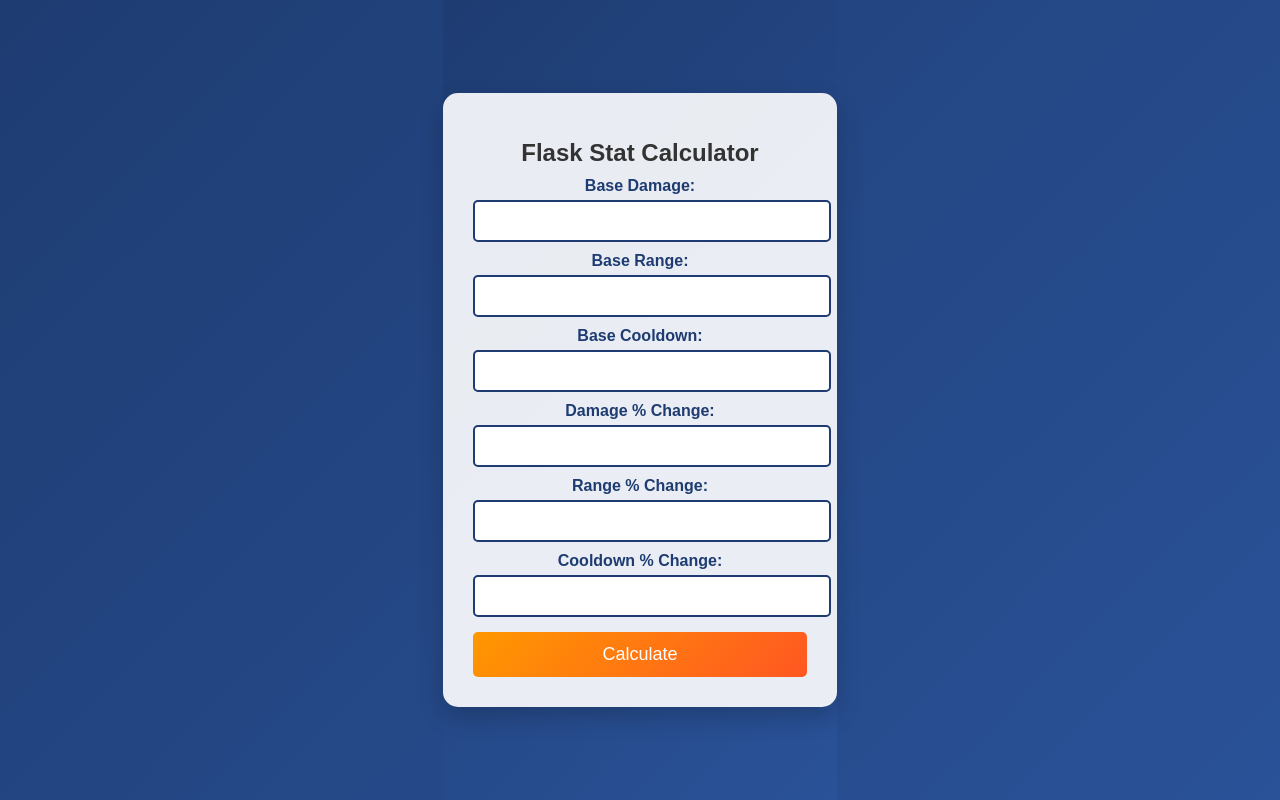
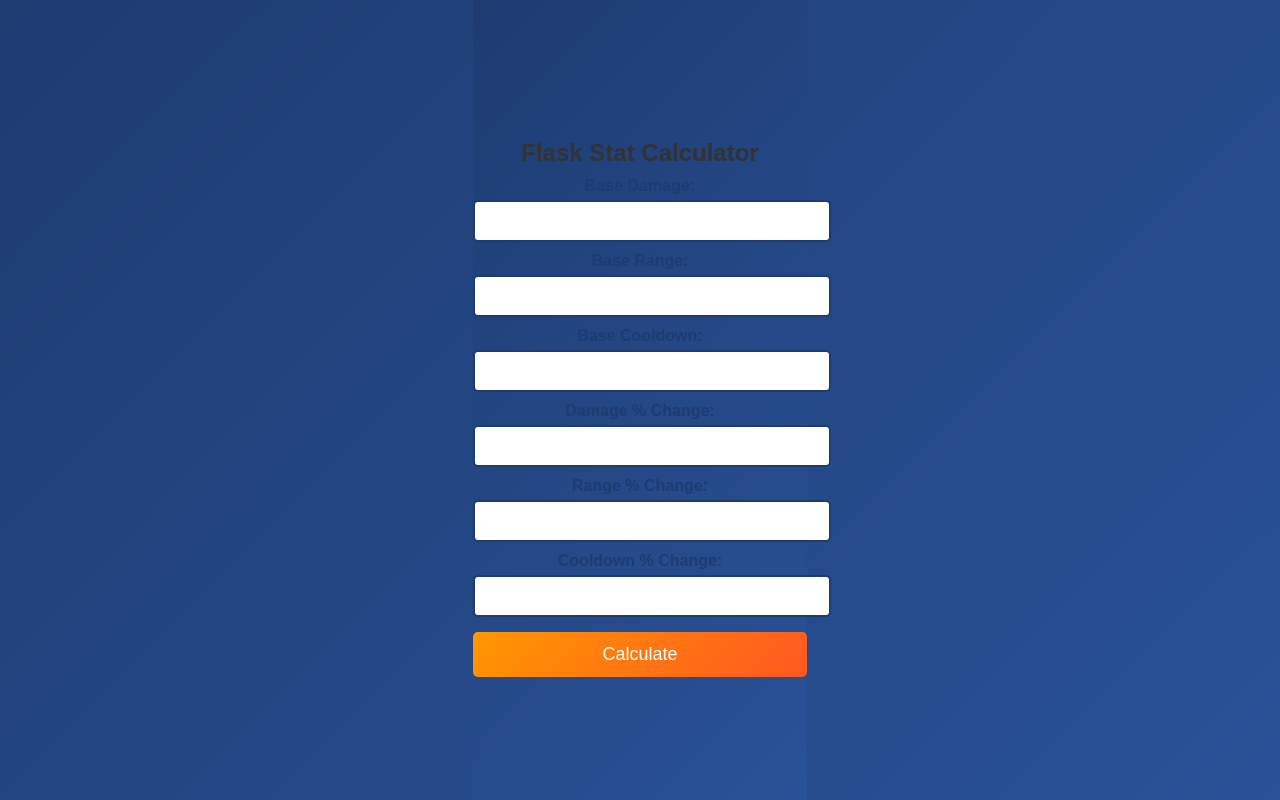
Before and after one commit to PromptedStar90/FNTD-Stat-Calc, a Flask app: page / in a window 1280 px wide. Run offline with Flask 3, Linux system fonts and the light colour scheme.

Commit message:
Update style.css

```diff
--- a/static/style.css
+++ b/static/style.css
@@ -12,18 +12,7 @@ html, body {
     justify-content: center;
     align-items: center;
     text-align: center;
-}
 
-/* Main Container */
-.container {
-    background: rgba(255, 255, 255, 0.9);
-    padding: 30px;
-    max-width: 500px;
-    width: 90%;
-    border-radius: 15px;
-    box-shadow: 0px 10px 25px rgba(0, 0, 0, 0.2);
-    text-align: center;
-    animation: fadeIn 1s ease-in-out;
 }
 
 /* Heading */
```
